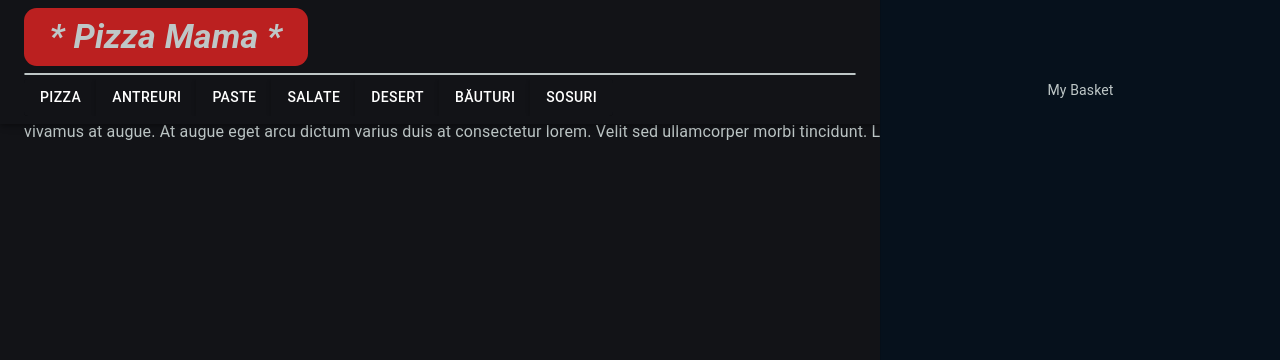
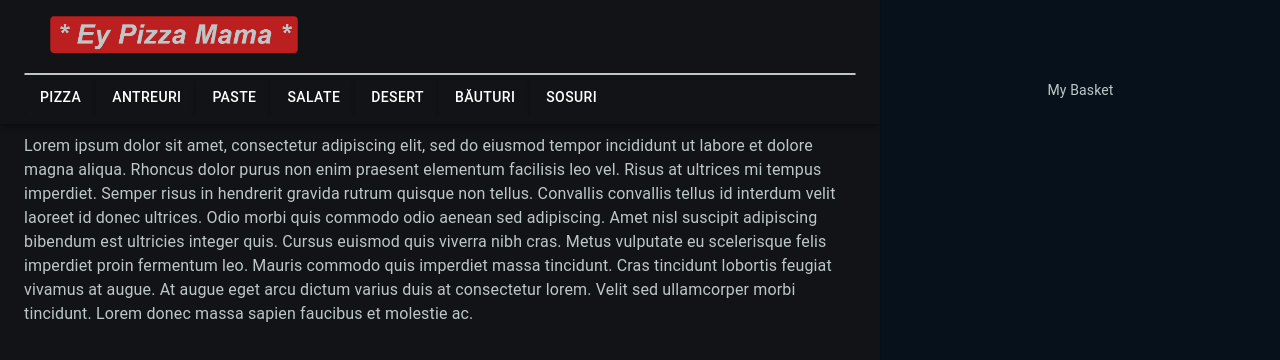
Before and after one commit to TheAncientOwl/pizza-website, a React (Create React App) app: page / in a window 1280 px wide. Shown: the top 360 px of the page. Built offline with nearby package versions, Linux system fonts and the light colour scheme.

Commit message:
Added navbar logo.

```diff
--- a/src/components/Layout.jsx
+++ b/src/components/Layout.jsx
@@ -5,7 +5,7 @@ import { Typography, makeStyles } from '@material-ui/core';
 import BasketContainer from './basket/BasketContainer';
 import NavBarContainer from './nav-bar/NavBarContainer';
 import ProductsContainer from './products/ProductsContainer';
-import NavBarTitle from './nav-bar/NavBarTitle';
+import NavBarLogo from './nav-bar/NavBarLogo';
 import BasketToggleButton from './basket/BasketToggleButton';
 import NavBarButtons from './nav-bar/NavBarButtons';
 import NavBarDivider from './nav-bar/NavBarDivider';
@@ -15,7 +15,6 @@ const BASKET_WIDTH = 400;
 const useStyles = makeStyles({
   root: {
     display: 'flex',
-    flexDirection: 'column',
   },
 });
 
@@ -28,7 +27,7 @@ export default function Layout() {
   return (
     <div className={classes.root}>
       <NavBarContainer basketWidth={BASKET_WIDTH}>
-        <NavBarTitle />
+        <NavBarLogo />
         <NavBarDivider />
         <NavBarButtons />
         <BasketToggleButton onClick={handleBasketToggle} />
--- /dev/null
+++ b/src/components/nav-bar/NavBarLogo.jsx
@@ -0,0 +1,26 @@
+import { makeStyles } from '@material-ui/core';
+import Logo from '../../images/logo.jpg';
+
+const useStyles = makeStyles({
+  logo: {
+    width: '100%',
+    maxWidth: '300px',
+    height: 'auto',
+
+    marginTop: '1vh',
+
+    paddingTop: '1vh',
+    paddingBottom: '1vh',
+    paddingLeft: '2vw',
+    paddingRight: '2vw',
+  },
+});
+
+export default function NavBarLogo() {
+  const classes = useStyles();
+  return (
+    <div>
+      <img className={classes.logo} alt='Ey Pizza Mama' src={Logo} />
+    </div>
+  );
+}
--- a/src/components/nav-bar/NavBarTitle.jsx
+++ b/src/components/nav-bar/NavBarTitle.jsx
@@ -21,6 +21,7 @@ const useStyles = makeStyles(theme => ({
   },
 }));
 
+/*@deprecated */
 export default function NavBarTitle() {
   const classes = useStyles();
 
--- a/src/components/products/ProductsContainer.jsx
+++ b/src/components/products/ProductsContainer.jsx
@@ -6,12 +6,20 @@ const useStyles = makeStyles(theme => ({
     flexGrow: 1,
     padding: theme.spacing(3),
   },
+  toolbar: {
+    minHeight: '110px',
+  },
 }));
 
 export default function ProductsContainer({ children }) {
   const classes = useStyles();
 
-  return <div className={classes.content}>{children}</div>;
+  return (
+    <div className={classes.content}>
+      <div className={classes.toolbar} />
+      {children}
+    </div>
+  );
 }
 
 ProductsContainer.propTypes = {
```
Also changed, not shown: src/images/logo.jpg (added).
